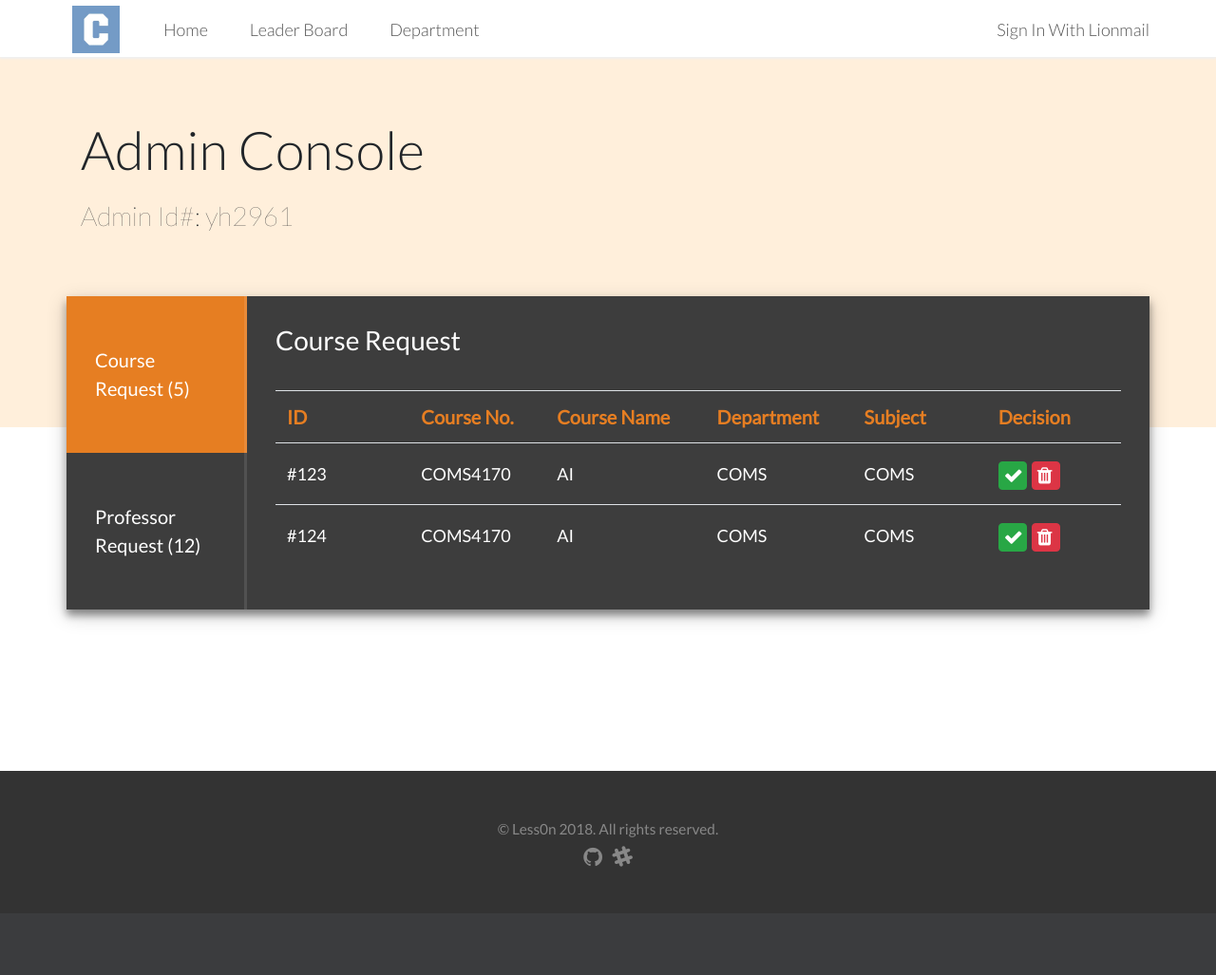
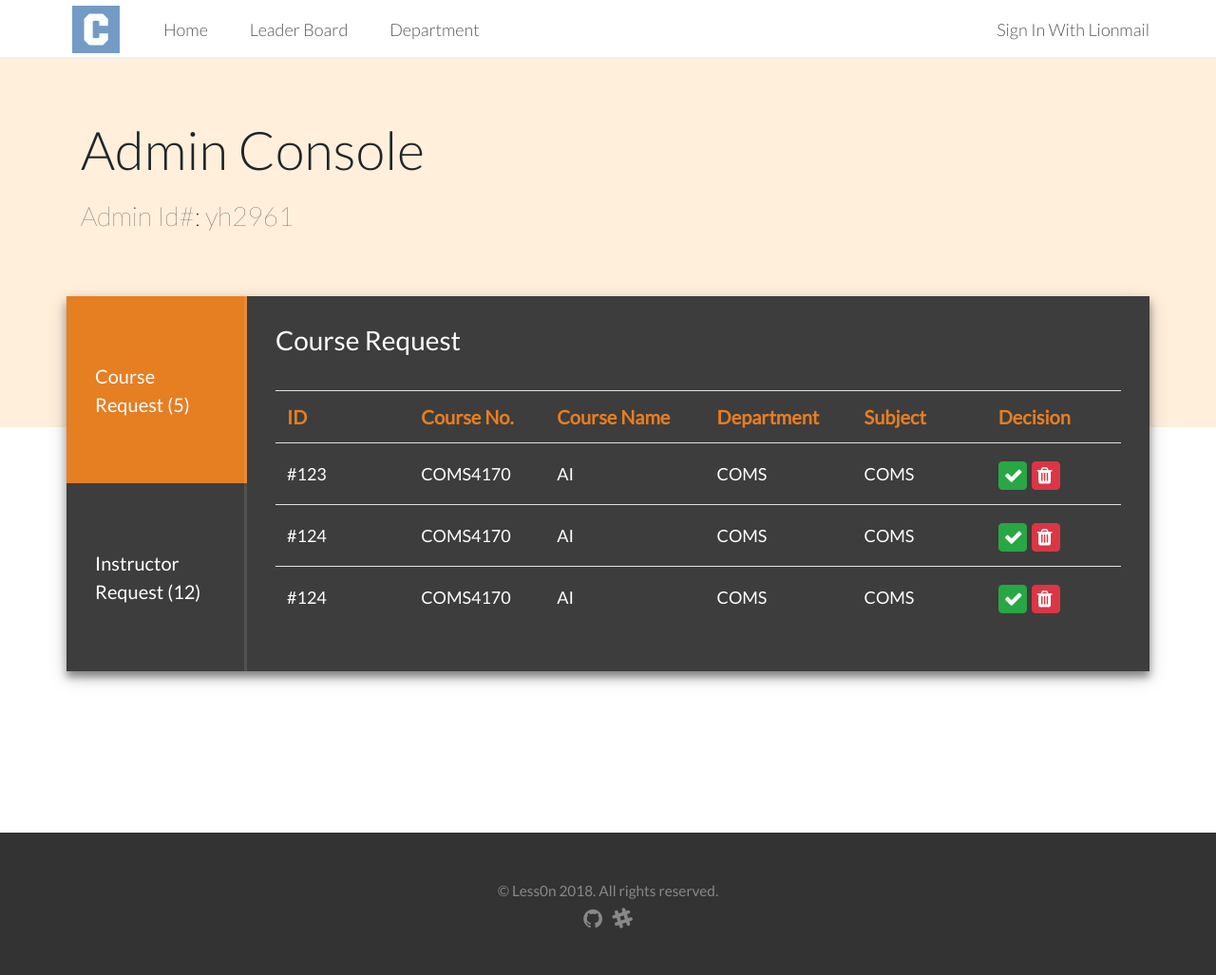
Before and after one commit to maobowen/Less0n, a Flask app: template less0n/templates/admin.html in a window 1280 px wide. Shown: the whole page at 95% size. Before the commit the page ends 913 px from the top, so only its background shows below. Run offline with Flask 2, Linux system fonts and the light colour scheme; the template is opened without the code that fills it, so the values that code supplies are empty; some libraries are stand-ins or nearby versions.

Commit message:
modify admin

```diff
--- a/less0n/templates/admin.html
+++ b/less0n/templates/admin.html
@@ -22,7 +22,7 @@
             <div class="row">
                 <div class="stats_box tab col-md-2">
                     <button class="tablinks" onclick="openCity(event, 'course_tab')" id="defaultOpen">Course Request (5)</button>
-                    <button class="tablinks" onclick="openCity(event, 'professor_tab')">Professor Request (12)</button>
+                    <button class="tablinks" onclick="openCity(event, 'professor_tab')">Instructor Request (12)</button>
                 </div>
 
                 <div class="stats_box col-md-10">
@@ -31,14 +31,22 @@
                         <table id="tabCourse" class="table">
                             <tr>
                                 <th>ID</th>
-                                <th Name="Num" EditType="TextBox">Course No.</th>
-                                <th Name="ProductName" EditType="TextBox">Course Name</th>
-                                <th Name="Amount" EditType="TextBox">Department</th>
-                                <th Name="Price" EditType="TextBox">Subject</th>
-                                <th Name="SumMoney">Decision</th>
+                                <th EditType="TextBox">Course No.</th>
+                                <th EditType="TextBox">Course Name</th>
+                                <th EditType="TextBox">Department</th>
+                                <th EditType="TextBox">Subject</th>
+                                <th>Decision</th>
                             </tr>
                             <tr>
                                 <td>#123</td>
+                                <td>COMS4170</td>
+                                <td>AI</td>
+                                <td>COMS</td>
+                                <td>COMS</td>
+                                <td><button class="btn btn-success approve"><i class="fa fa-check"></i></button><button class="btn btn-danger decline"><i class="fa fa-trash"></i></button></td>
+                            </tr>
+                            <tr>
+                                <td>#124</td>
                                 <td>COMS4170</td>
                                 <td>AI</td>
                                 <td>COMS</td>
@@ -57,22 +65,24 @@
                     </div>
 
                     <div id="professor_tab" class="tabcontent">
-                        <h3>Professor Request</h3>
+                        <h3>Instructor Request</h3>
                         <table id="tabProf" class="table">
                             <tr>
                                 <th>ID</th>
-                                <th Name="Num" EditType="TextBox">Instructor</th>
-                                <th Name="Num" EditType="TextBox">UNI</th>
-                                <th Name="ProductName" EditType="TextBox">Department</th>
-                                <th Name="Num" EditType="TextBox">Avatar</th>
-                                <th Name="Num" EditType="TextBox">URL</th>
-                                <th Name="SumMoney">Decision</th>
+                                <th EditType="TextBox">Instructor</th>
+                                <th EditType="TextBox">UNI</th>
+                                <th EditType="TextBox">Dept</th>
+                                <th>Semester</th>
+                                <th EditType="TextBox">Avatar</th>
+                                <th EditType="TextBox">URL</th>
+                                <th>Decision</th>
                             </tr>
                             <tr>
                                 <td>#23</td>
                                 <td>Ewan Lowe</td>
                                 <td>etl2115</td>
                                 <td>COMS</td>
+                                <td>2018 Fall</td>
                                 <td>http://avatar.com</td>
                                 <td>http://url.com</td>
                                 <td><button class="btn btn-success approve"><i class="fa fa-check"></i></button><button class="btn btn-danger decline"><i class="fa fa-trash"></i></button></td>
@@ -82,6 +92,7 @@
                                 <td>Ewan Lowe</td>
                                 <td>etl2115</td>
                                 <td>COMS</td>
+                                <td>2018 Fall</td>
                                 <td>http://avatar.com</td>
                                 <td>http://url.com</td>
                                 <td><button class="btn btn-success approve"><i class="fa fa-check"></i></button><button class="btn btn-danger decline"><i class="fa fa-trash"></i></button></td>
--- a/less0n/views.py
+++ b/less0n/views.py
@@ -55,7 +55,6 @@ def injection():
 
 @app.route('/')
 def index():
-    # return render_template('index.html')
     return render_template('index.html')
 
 
```
